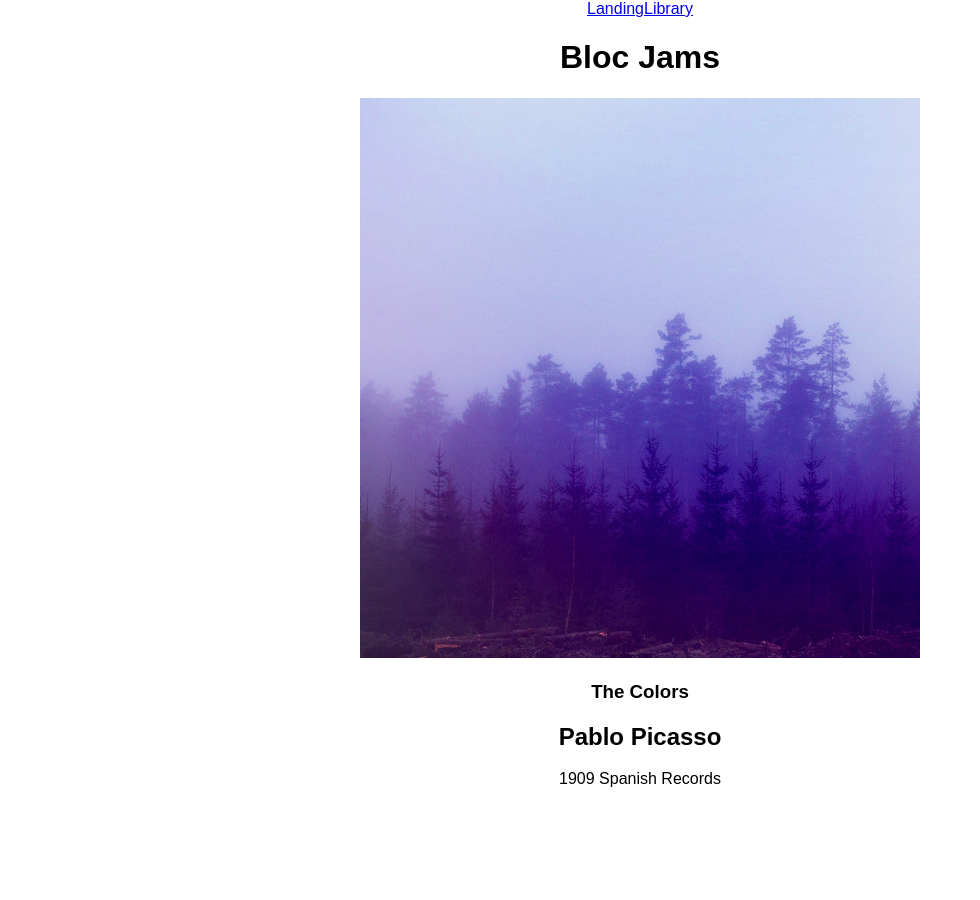
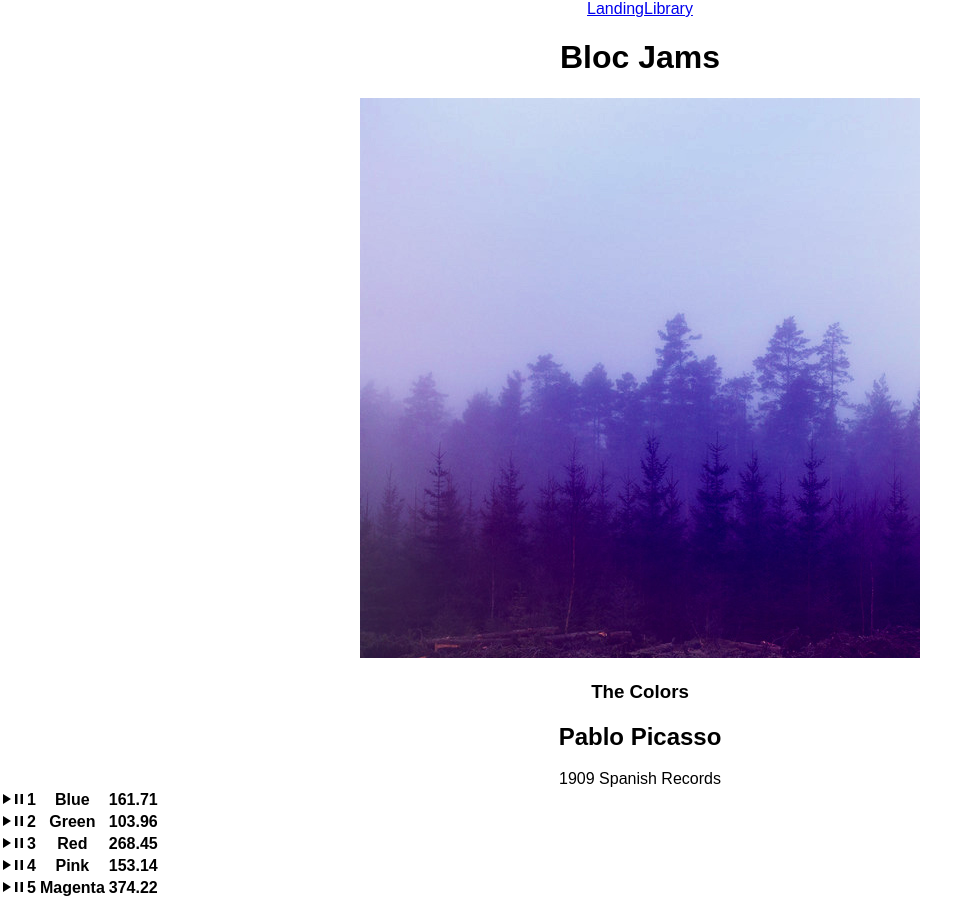
Before and after one commit to bryano1993/bloc-jams-react, a React (Create React App) app: page /album/the-colors in a window 1280 px wide. Shown: the whole page, without its empty margins (0-980 px from the left). Before the commit the page ends 810 px from the top, so only its background shows below. Built offline with nearby package versions, Linux system fonts and the light colour scheme.

Commit message:
assignment-6-album: complete

```diff
--- a/public/index.html
+++ b/public/index.html
@@ -10,6 +10,7 @@
     -->
     <link rel="manifest" href="%PUBLIC_URL%/manifest.json">
     <link rel="shortcut icon" href="%PUBLIC_URL%/favicon.ico">
+    <link rel="stylesheet" href="http://code.ionicframework.com/ionicons/2.0.1/css/ionicons.min.css">
     <!--
       Notice the use of %PUBLIC_URL% in the tags above.
       It will be replaced with the URL of the `public` folder during the build.
--- a/src/components/Album.js
+++ b/src/components/Album.js
@@ -35,11 +35,13 @@ class Album extends Component {
                     </colgroup>
                     <tbody className="album">
                     {
-                        this.state.album.songs.map( (album, index) =>
+                        this.state.album.songs.map( (song, index) =>
                         <tr key={index}>
-                            <th>{this.state.album.songs.title} <i className="ion-ios-play"> </i><i className="ion-ios-pause"></i></th>
-                            <th>{this.state.album.songs.duration}</th>
-
+                            <th className="ion-ios-play"></th>
+                            <th className="ion-ios-pause"></th>
+                            <th> {index + 1} </th>
+                            <th> {song.title}</th>
+                            <th>{song.duration}</th>
                         </tr>
                      )
                     }
```
